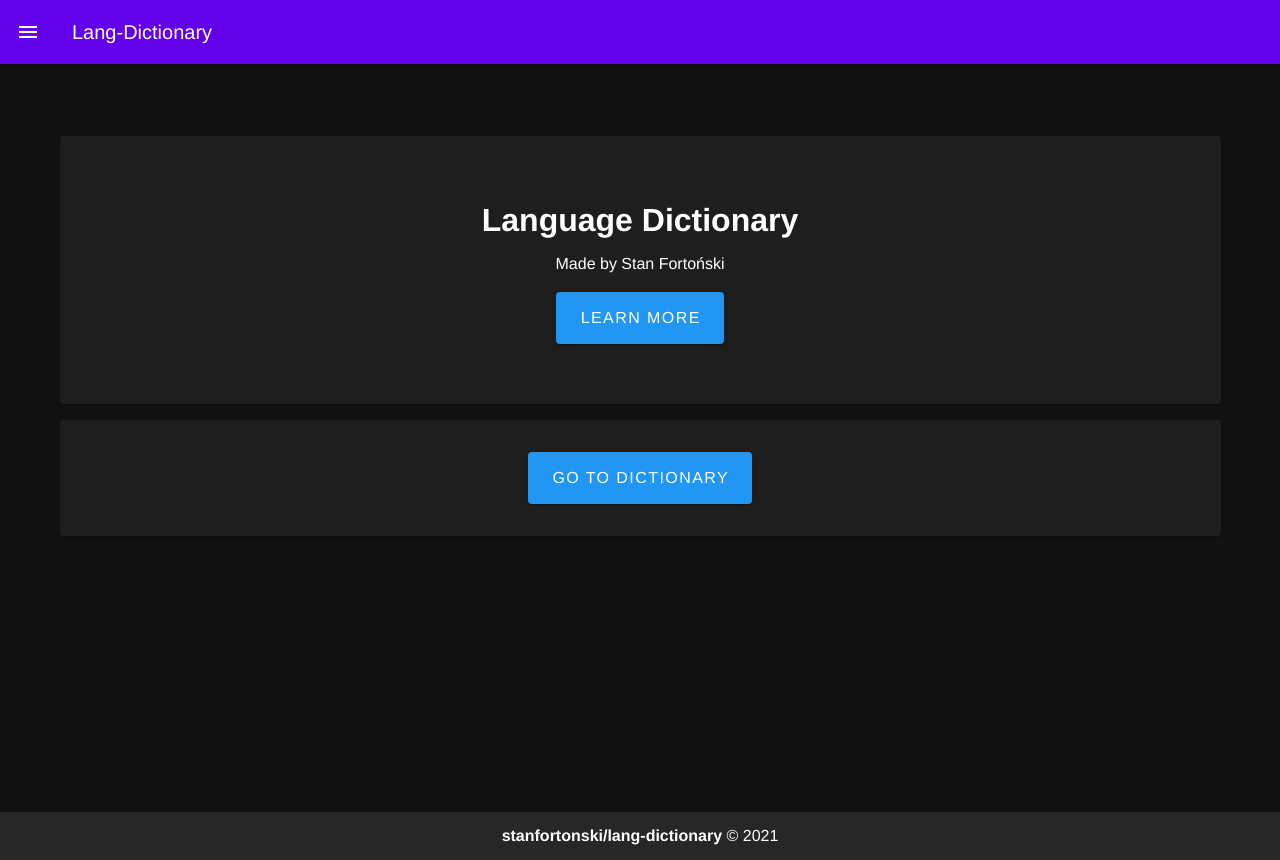
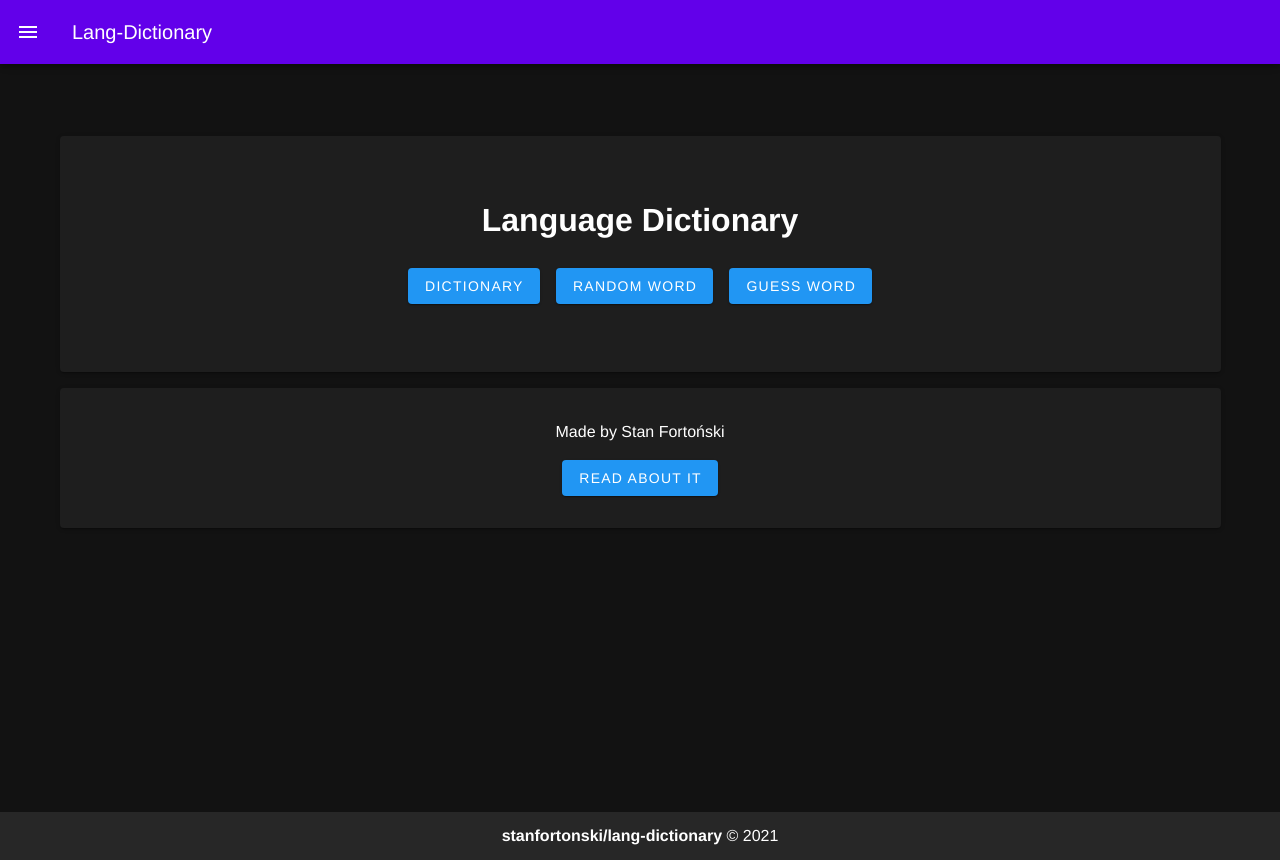
Before and after one commit to stanfortonski/lang-dictionary, a Vue app: page /#/ in a window 1280 px wide. Built offline with nearby package versions, Linux system fonts and the light colour scheme.

Commit message:
Start page improvement

```diff
--- a/src/components/pages/Start.vue
+++ b/src/components/pages/Start.vue
@@ -1,20 +1,28 @@
 <template>
-<div>
-  <v-card elevation="2" class="py-15 px-4 mb-4">
-    <h1 class="mb-2">Language Dictionary</h1>
-    <p>Made by Stan Fortoński</p>
-    <a href="https://github.com/stanfortonski/lang-dictionary" target="_blank">
-      <v-btn color="primary" elevation="1" x-large>
-        Learn more
-      </v-btn>
-    </a>
-  </v-card>
+  <div>
+    <v-card elevation="2" class="py-15 px-4 mb-4">
+      <h1 class="mb-4">Language Dictionary</h1>
+      <div>
+        <router-link to="/dictionary">
+          <v-btn color="primary" elevation="1" class="mx-2 my-2">dictionary</v-btn>
+        </router-link>
+        <router-link to="/random-word">
+          <v-btn color="primary" elevation="1" class="mx-2 my-2">Random word</v-btn>
+        </router-link>
+          <router-link to="/guess-word">
+          <v-btn color="primary" elevation="1" class="mx-2 my-2">Guess word</v-btn>
+        </router-link>
+      </div>
+    </v-card>
 
-  <v-card elevation="2" class="py-8 px-4">
-    <router-link to="/dictionary">
-      <v-btn color="primary" elevation="1" x-large>go to dictionary</v-btn>
-    </router-link>
-  </v-card>
+    <v-card elevation="2" class="py-8 px-4">
+      <p>Made by Stan Fortoński</p>
+      <a href="https://github.com/stanfortonski/lang-dictionary" target="_blank">
+        <v-btn color="primary" elevation="1">
+          Read about it
+        </v-btn>
+      </a>
+    </v-card>
   </div>
 </template>
 
```
